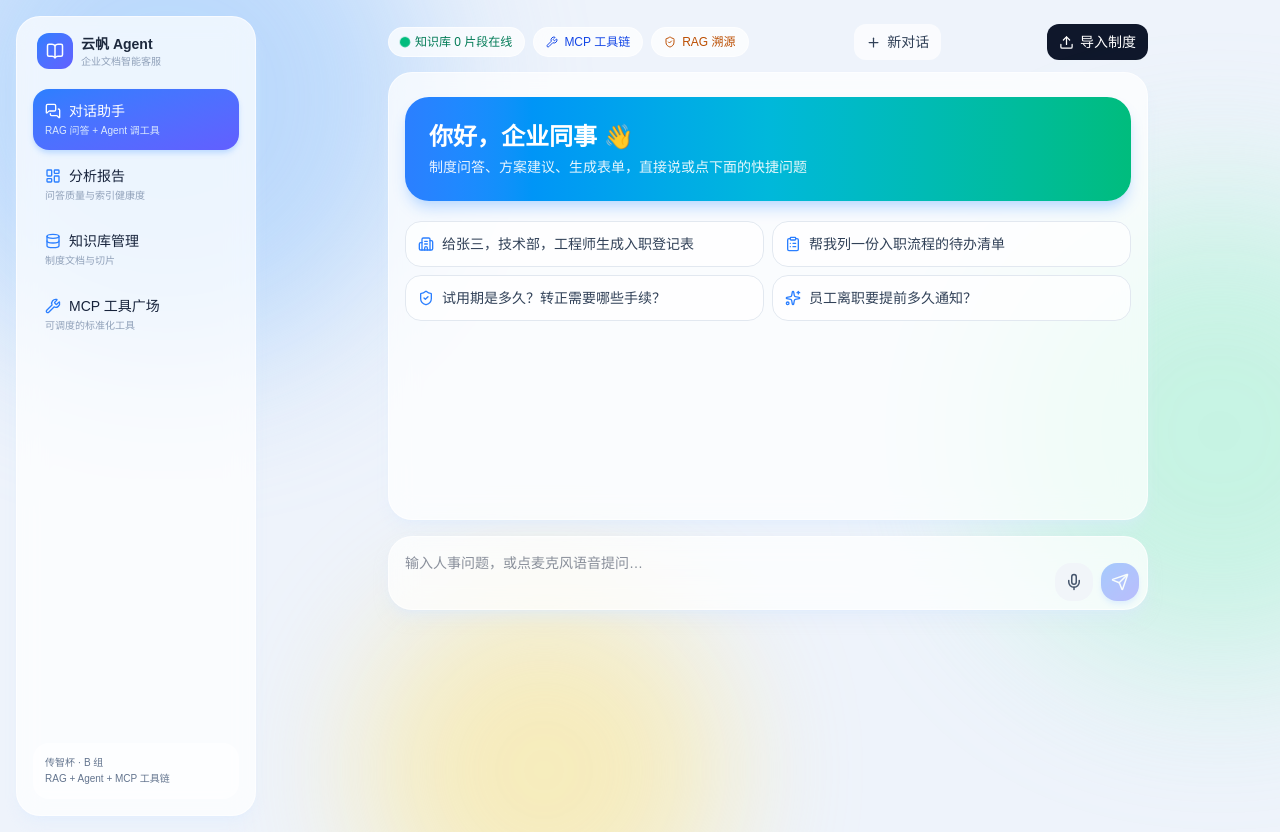
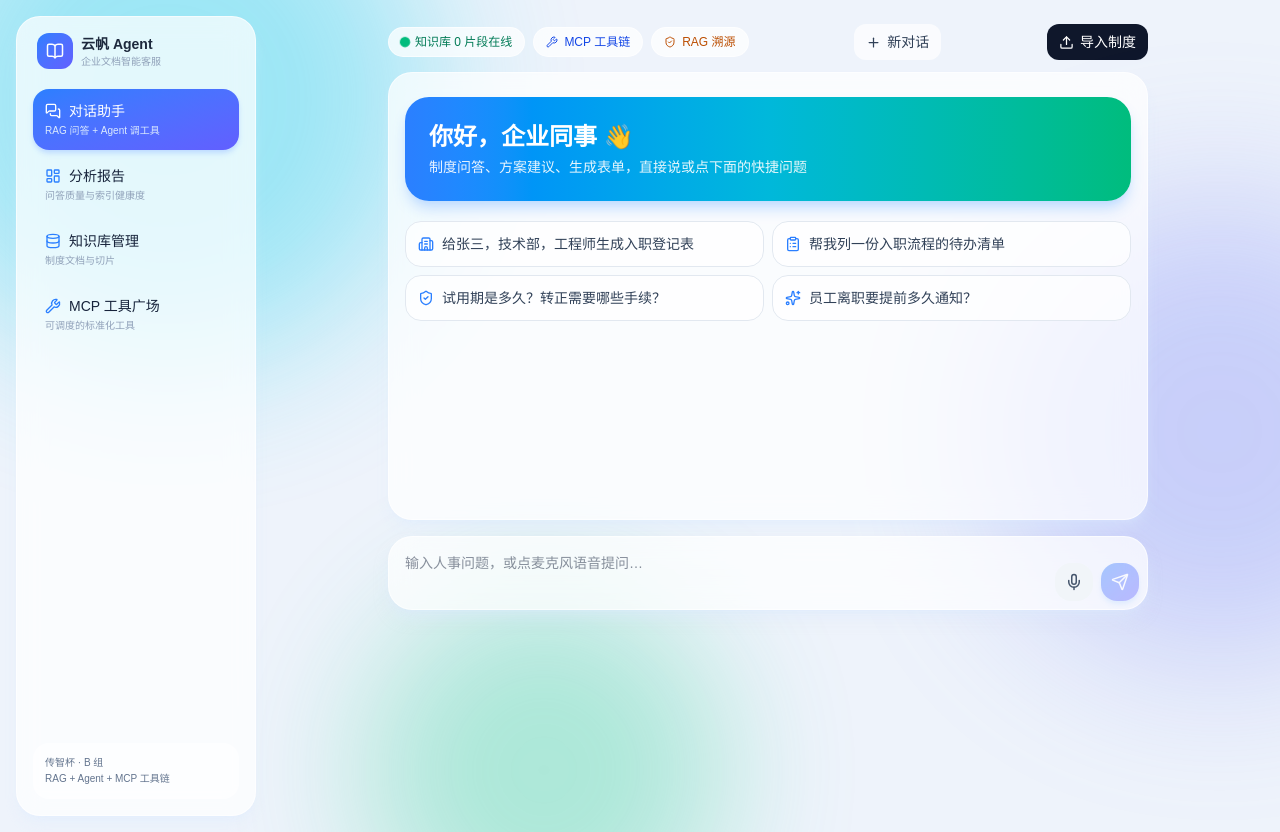
Before and after one commit to meizihao80/yunfan-agent, a Next.js app: page / in a window 1280 px wide. Built offline with nearby package versions, Linux system fonts and the light colour scheme.

Commit message:
style: 光斑改霓虹色

```diff
--- a/src/app/globals.css
+++ b/src/app/globals.css
@@ -29,9 +29,9 @@ html, body {
   pointer-events: none;
   animation: drift 18s ease-in-out infinite alternate;
 }
-.blob-1 { width: 480px; height: 480px; background: #93c5fd; top: -120px; left: -100px; }
-.blob-2 { width: 420px; height: 420px; background: #a7f3d0; top: 30%; right: -120px; animation-delay: -6s; }
-.blob-3 { width: 380px; height: 380px; background: #fde68a; bottom: -120px; left: 30%; animation-delay: -12s; }
+.blob-1 { width: 480px; height: 480px; background: #22d3ee; top: -120px; left: -100px; opacity: 0.4; }
+.blob-2 { width: 420px; height: 420px; background: #818cf8; top: 30%; right: -120px; animation-delay: -6s; opacity: 0.35; }
+.blob-3 { width: 380px; height: 380px; background: #34d399; bottom: -120px; left: 30%; animation-delay: -12s; opacity: 0.35; }
 
 @keyframes drift {
   0%   { transform: translate(0,0) scale(1); }
```
